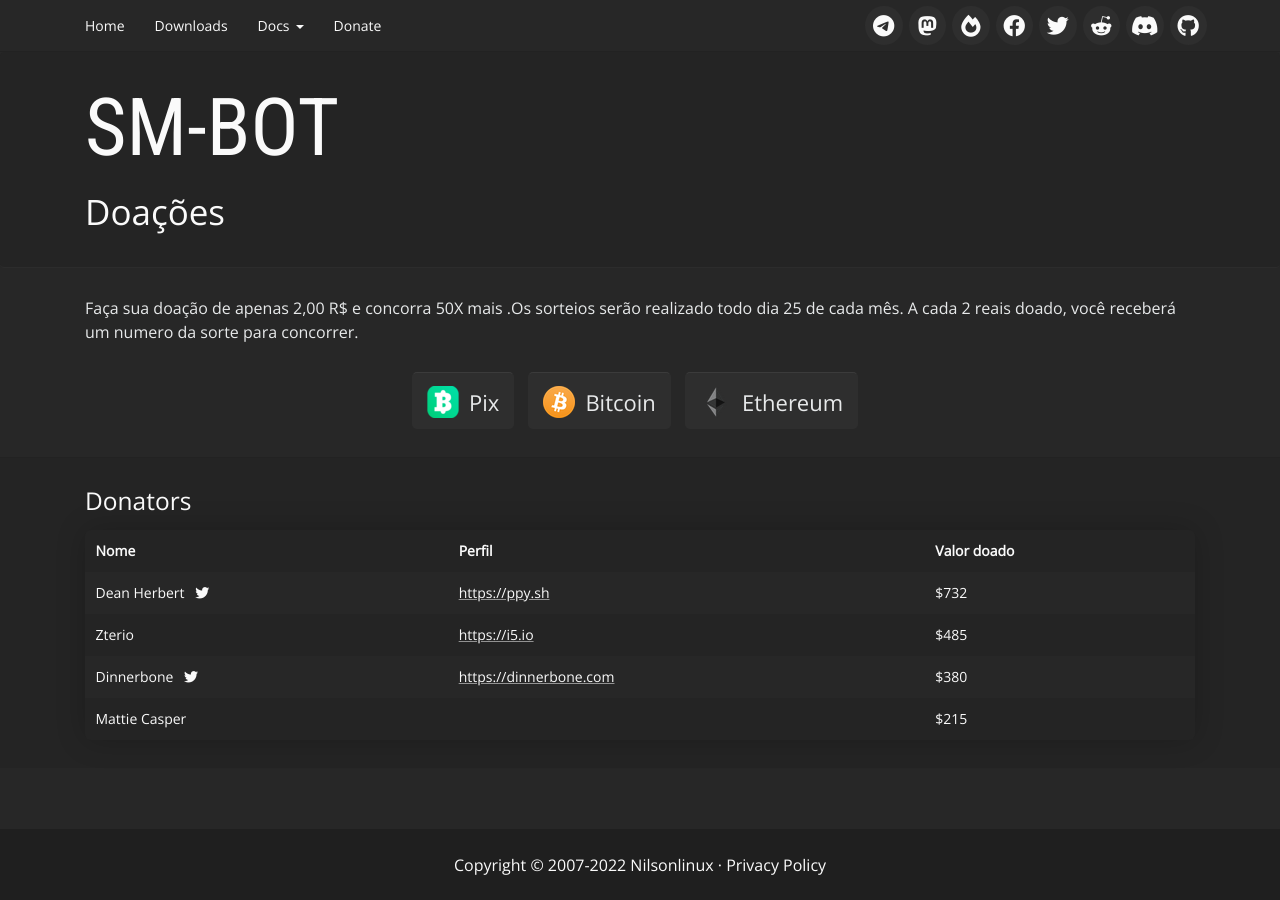
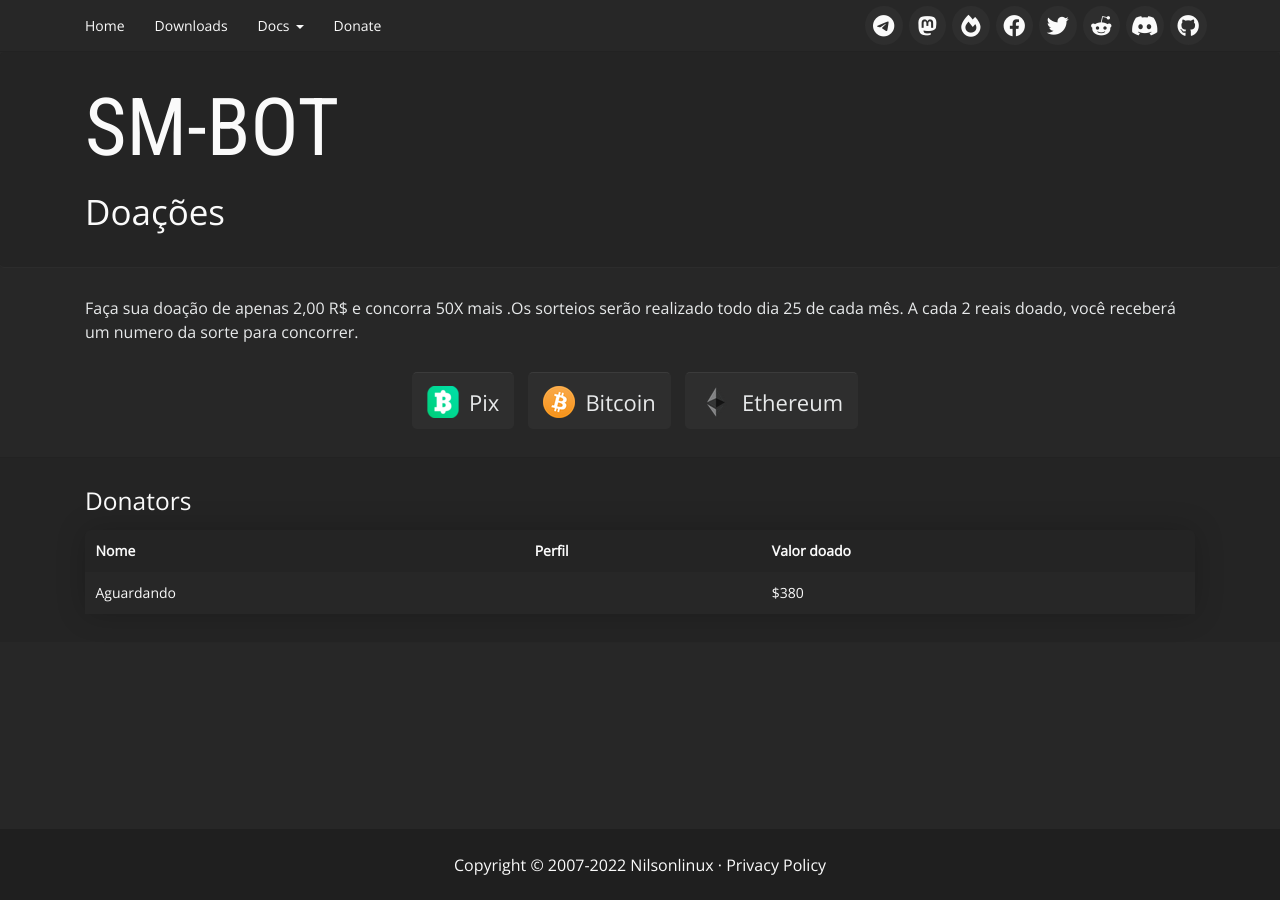
Before and after one commit to suportemasterbot/suportemasterbot.github.io, a Jekyll site: the page built from donate.html, in a window 1280 px wide. Built offline with Jekyll 4.4.1, drawn with Linux system fonts in a browser that asks for light colours.

Commit message:
Add files via upload

```diff
--- a/_data/donators.yml
+++ b/_data/donators.yml
@@ -1,16 +1,4 @@
-- name: Zterio
-  website: https://i5.io
-  amount: 485
-
-- name: Dinnerbone
-  twitter: https://twitter.com/Dinnerbone
-  website: https://dinnerbone.com
+- name: Aguardando
+  twitter: #
+  website: #
   amount: 380
-
-- name: Dean Herbert
-  twitter: https://twitter.com/ppy
-  website: https://ppy.sh
-  amount: 732
-
-- name: Mattie Casper
-  amount: 215
```
